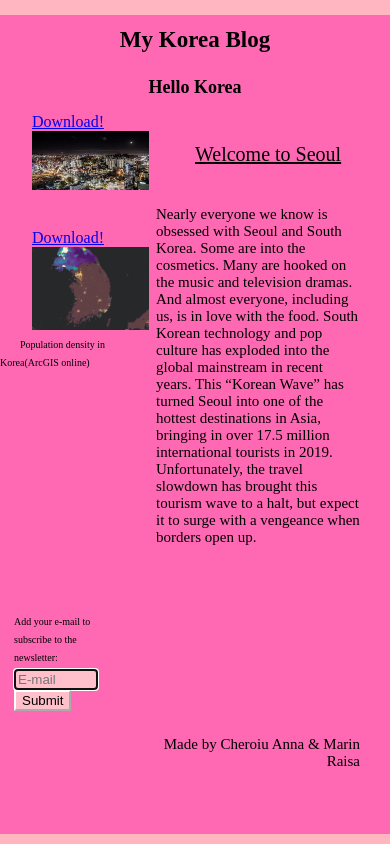
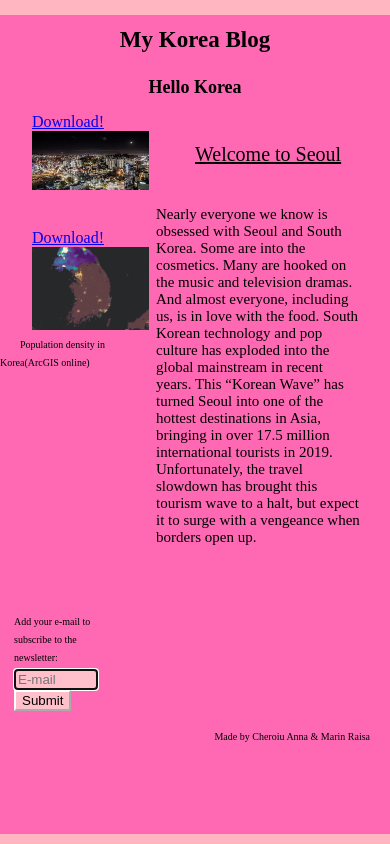
Before and after one commit to iovasebastian/iovasebastian.github.io, a plain HTML site: page index.html in a window 390 px wide. Drawn offline with Linux system fonts and the light colour scheme.

Commit message:
Update StyleSheet1.css

```diff
--- a/StyleSheet1.css
+++ b/StyleSheet1.css
@@ -173,7 +173,7 @@ footer{
 }
 @media (max-width: 500px) and (min-width: 1px) {
     .footer {
-        font-size: 15px;
+        font-size: 13px;
     }
     .langa_p {
         display: inline-block;
@@ -197,7 +197,7 @@ footer{
 }
 @media (max-width: 500px) and (min-width: 1px) {
     .footer {
-        font-size: 15px;
+        font-size: 10px;
     }
     .langa_p {
         display: inline-block;
```
